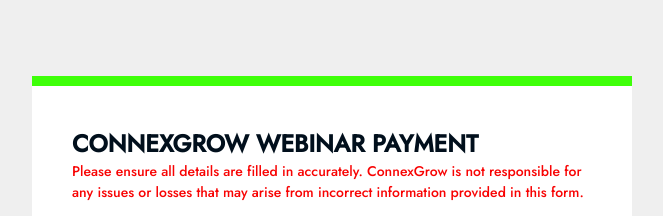
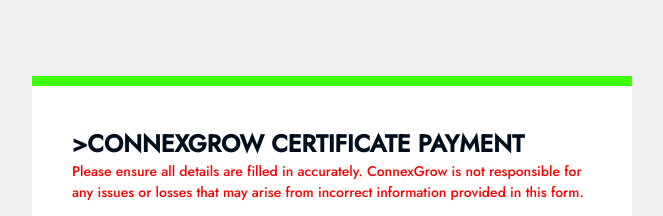
Before and after one commit to CONNEXG/Introduction-to-Cash-Flow-ManagementPAYMENT, a plain HTML site: page index.html in a window 1280 px wide. Shown: the top 216 px of the page, without its empty margins (308-971 px from the left). Drawn offline with nearby package versions, Linux system fonts and the light colour scheme.

Commit message:
Update index.html

```diff
--- a/index.html
+++ b/index.html
@@ -227,7 +227,7 @@ We offer this course for free and only charge a platform fee to cover server cos
 </head>
 <body>
     <section>
-        <h1>CONNEXGROW WEBINAR PAYMENT</h1>
+        <h1>>CONNEXGROW CERTIFICATE PAYMENT</h1>
         <p class="disclaimer">
             Please ensure all details are filled in accurately. ConnexGrow is not responsible for any issues or losses that may arise from incorrect information provided in this form.
         </p>
```
